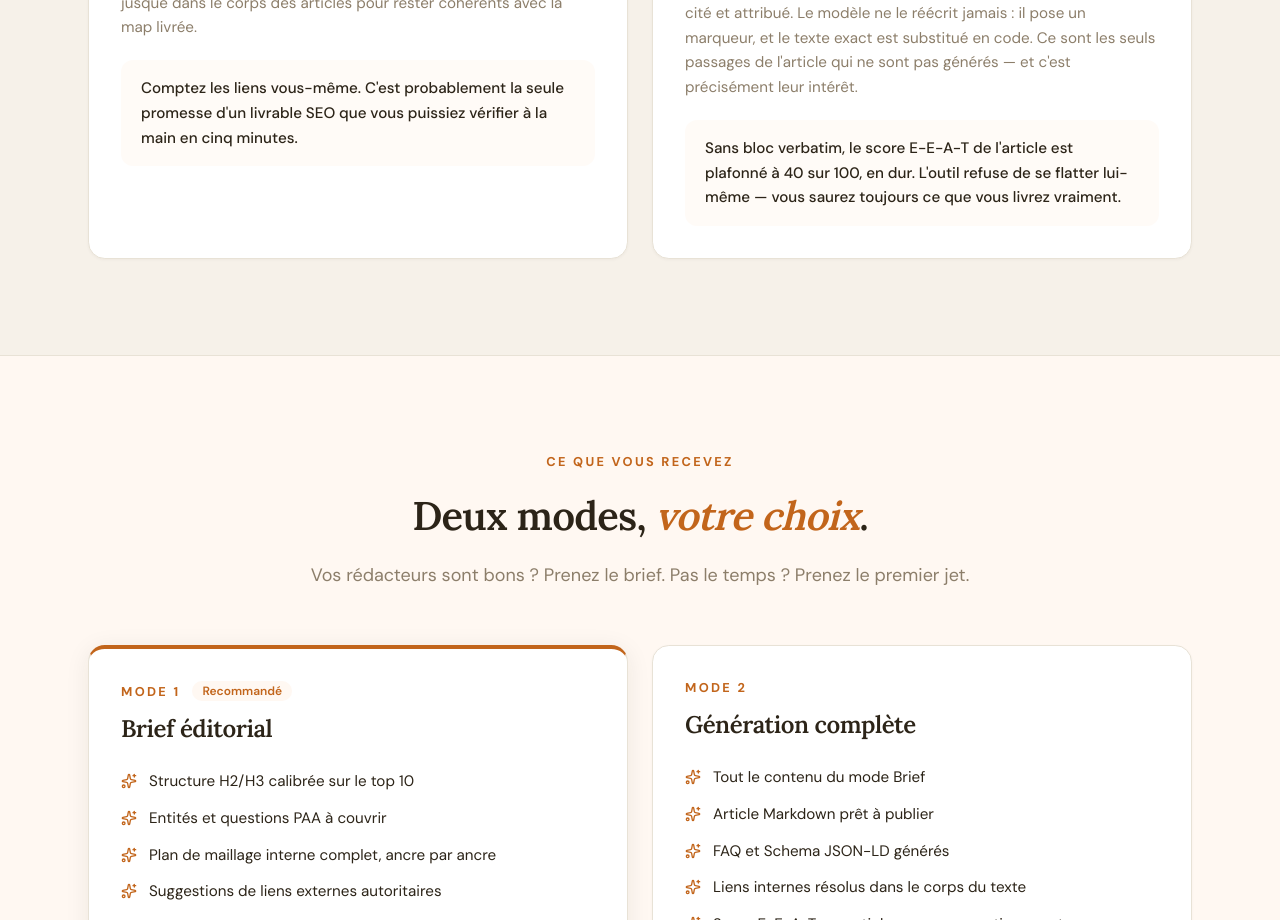
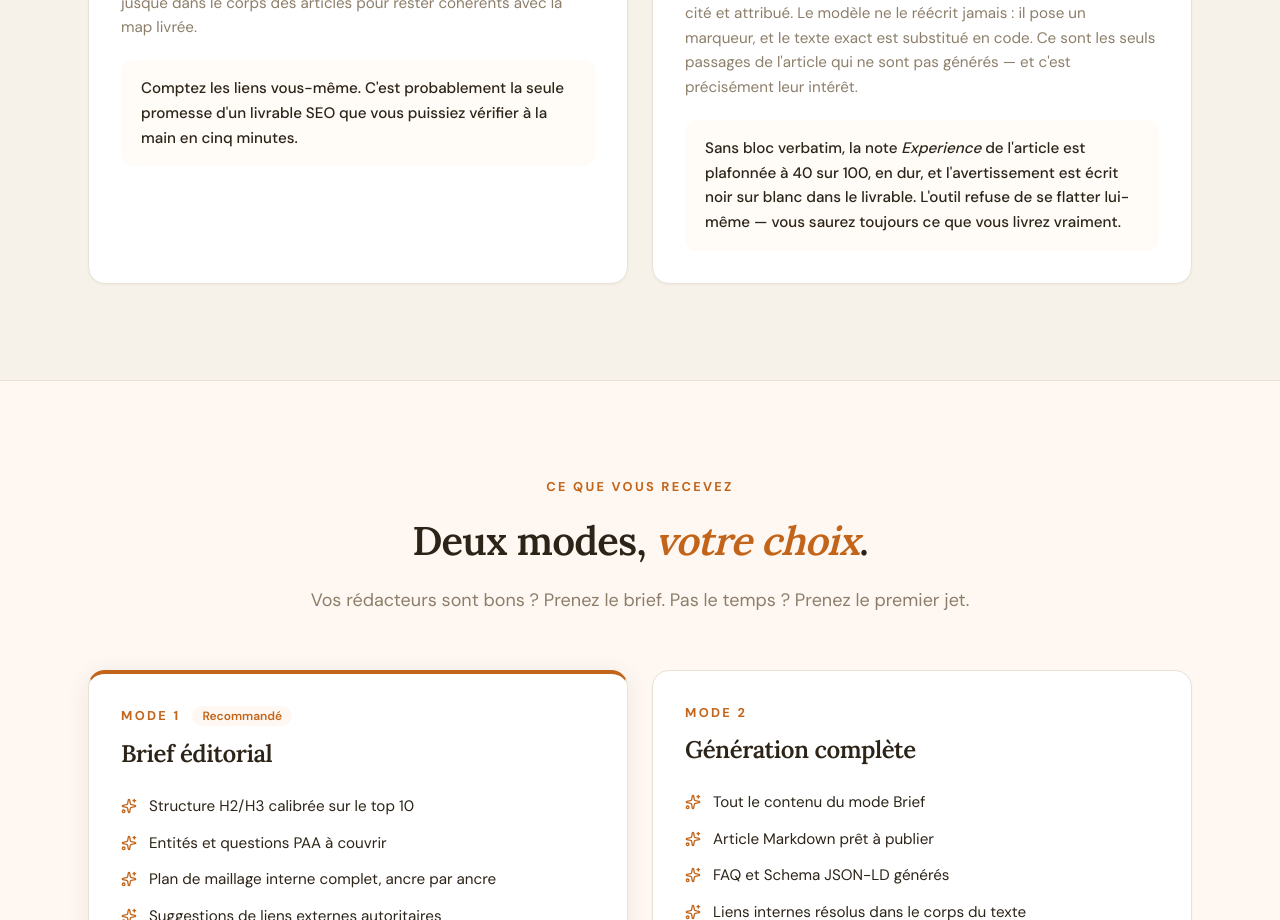
Before and after one commit to MisterZogs/seo-cocon-saas, a Next.js app in the folder frontend/: page / in a window 1280 px wide. Shown: the part 2880-3800 px from the top of the page. Built offline with nearby package versions, Linux system fonts and the light colour scheme.

Commit message:
auto: page.tsx"

```diff
--- a/frontend/app/page.tsx
+++ b/frontend/app/page.tsx
@@ -302,9 +302,11 @@ export default function Home() {
               c&apos;est précisément leur intérêt.
             </p>
             <p className="mt-5 rounded-lg bg-accent/60 px-5 py-4 text-[0.95rem] leading-relaxed font-medium">
-              Sans bloc verbatim, le score E-E-A-T de l&apos;article est plafonné
-              à 40 sur 100, en dur. L&apos;outil refuse de se flatter lui-même —
-              vous saurez toujours ce que vous livrez vraiment.
+              Sans bloc verbatim, la note <em>Experience</em> de l&apos;article
+              est plafonnée à 40 sur 100, en dur, et l&apos;avertissement est
+              écrit noir sur blanc dans le livrable. L&apos;outil refuse de se
+              flatter lui-même — vous saurez toujours ce que vous livrez
+              vraiment.
             </p>
           </article>
         </div>
```
